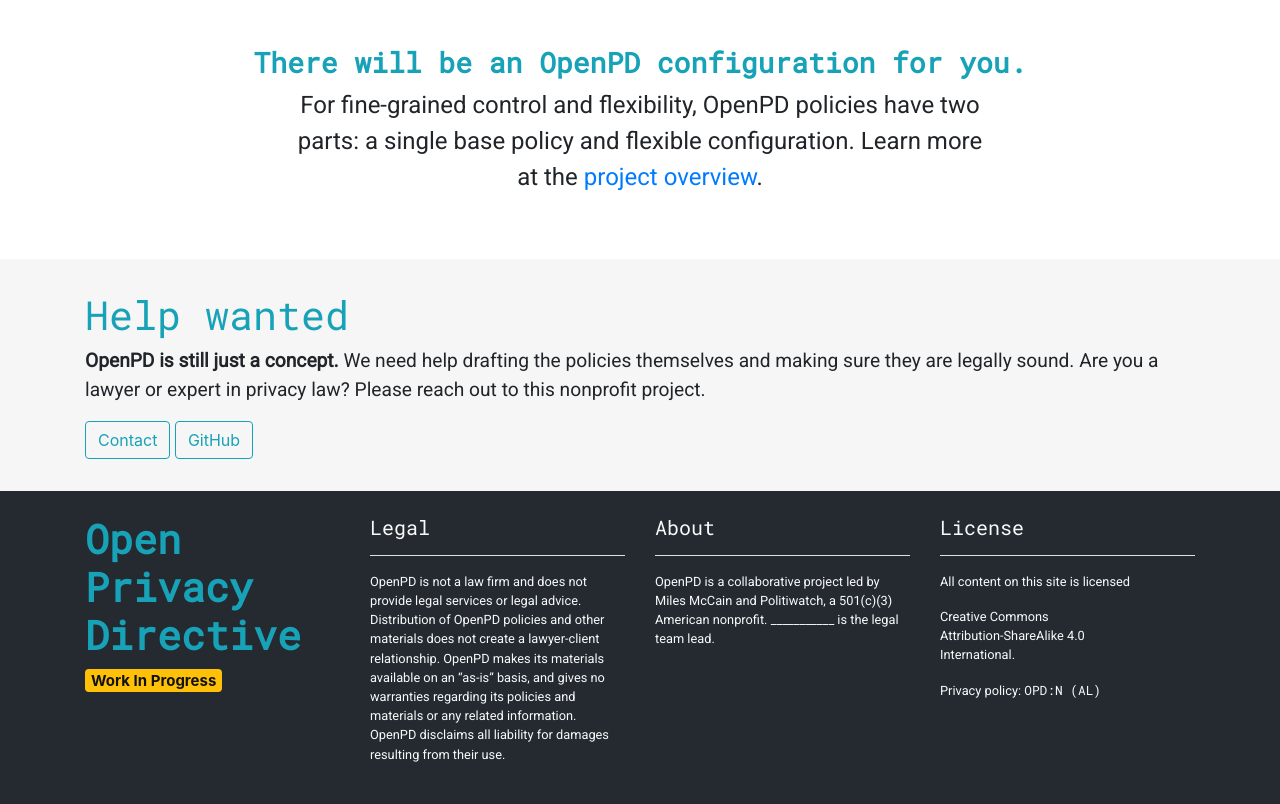
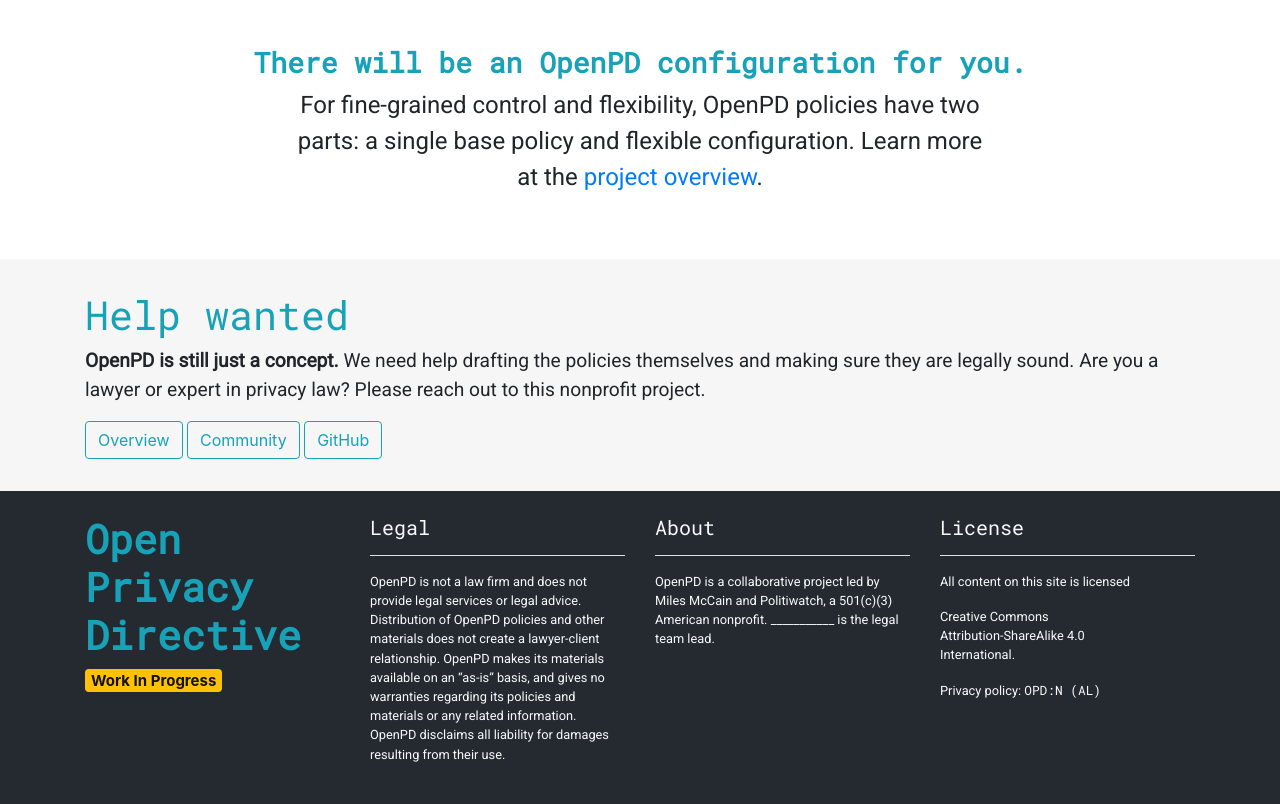
Before and after one commit to OpenPD/openpd.github.io, a plain HTML site: page index.html in a window 1280 px wide. Shown: the part 2055-2859 px from the top of the page. Drawn offline with nearby package versions, Linux system fonts and the light colour scheme.

Commit message:
Update pre-footer

```diff
--- a/index.html
+++ b/index.html
@@ -144,7 +144,9 @@
     <div class="container">
       <h1 class="text-info mono">Help wanted</h1>
       <p class="more"><strong>OpenPD is still just a concept.</strong> We need help drafting the policies themselves and making sure they are legally sound. Are you a lawyer or expert in privacy law? Please reach out to this nonprofit project.</p>
-      <a href="mailto:miles@rmrm.io" class="btn btn-outline-info">Contact</a> <a href="https://github.com/OpenPD" class="btn btn-outline-info">GitHub</a>
+      <a href="https://docs.google.com/document/d/1pMI6L8hVJepJYzIyCThY75HVWyB1XzdbeEDZMgJEcY8/edit?usp=sharing" class="btn btn-outline-info">Overview</a>
+      <a href="https://meta.openpd.org" class="btn btn-outline-info">Community</a>
+      <a href="https://github.com/OpenPD" class="btn btn-outline-info">GitHub</a>
     </div>
   </section>
   <section id="footer" class="dark text-light">
```
